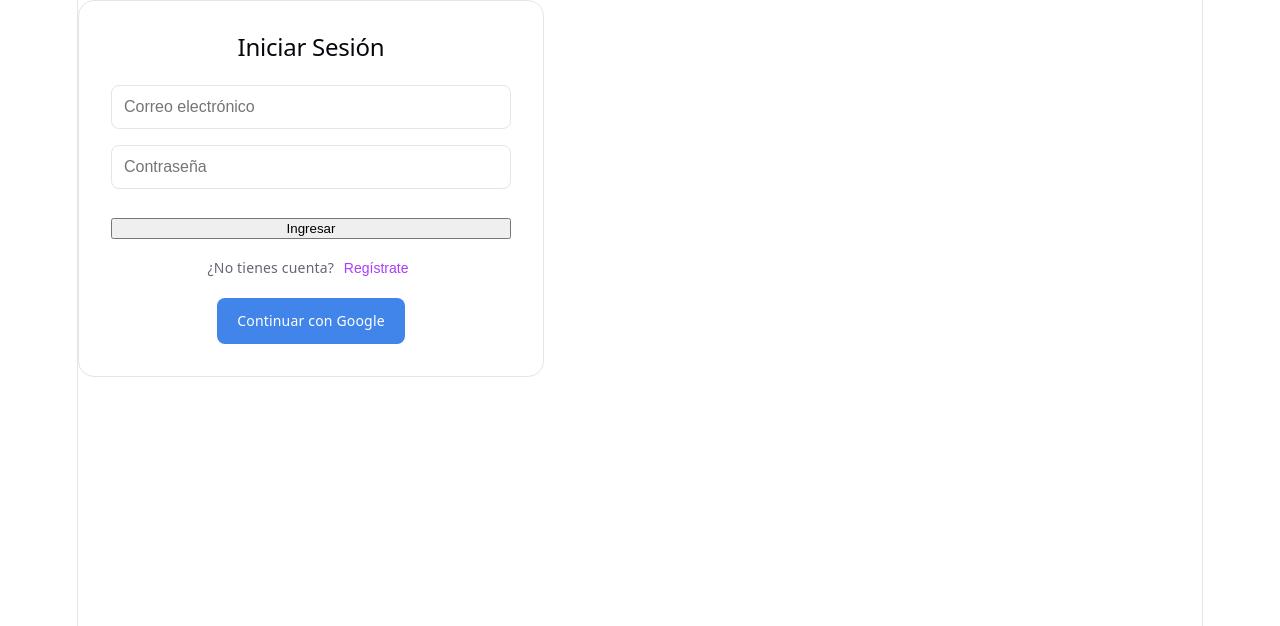
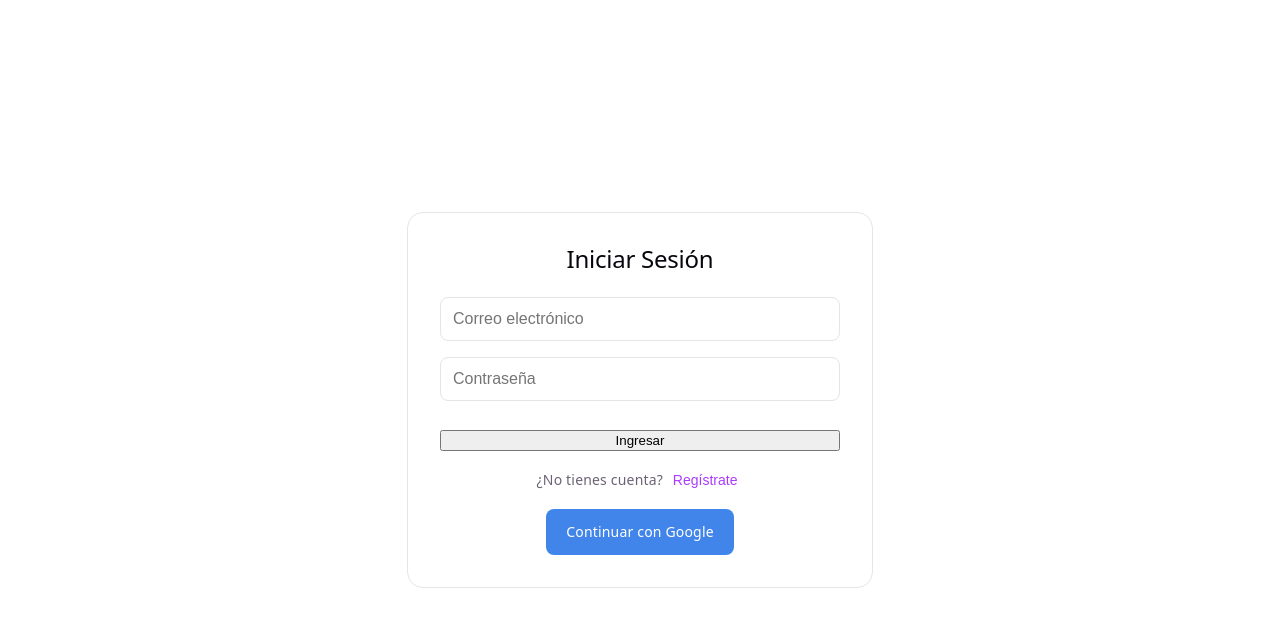
Before and after one commit to ARVIRZUZZTS/ToDoList, a React (Vite) app in the folder frontend/: page / in a window 1280 px wide. Shown: the top 626 px of the page. Built offline with nearby package versions, Linux system fonts and the light colour scheme; no server answers.

Commit message:
fix del center de login y register

```diff
--- a/frontend/src/App.tsx
+++ b/frontend/src/App.tsx
@@ -9,7 +9,6 @@ import { Spinner } from './components/ui/Spinner';
 
 function App() {
   const { user, loading } = useAuth();
-  const [isLogin, setIsLogin] = useState(true);
 
   const path = window.location.pathname;
 
@@ -24,21 +23,36 @@ function App() {
     return <LoginSuccess />;
   }
 
-  if (path === '/register') {
+  const authContainerStyle = {
+    display: 'flex',
+    justifyContent: 'center',
+    alignItems: 'center',
+    minHeight: '100vh',
+    width: '100%',
+    position: 'fixed' as const,
+    top: 0,
+    left: 0,
+    right: 0,
+    bottom: 0,
+    background: 'var(--bg)',
+    margin: 0,
+    padding: 0,
+  };
+  if (!user && path !== '/register') {
     return (
-      <div className="auth-container">
-        <Register onSwitchToLogin={() => {
-          window.location.href = '/';
+      <div style={authContainerStyle}>
+        <Login onSwitchToRegister={() => {
+          window.location.href = '/register';
         }} />
       </div>
     );
   }
 
-  if (!user) {
+  if (path === '/register') {
     return (
-      <div className="auth-container">
-        <Login onSwitchToRegister={() => {
-          window.location.href = '/register';
+      <div style={authContainerStyle}>
+        <Register onSwitchToLogin={() => {
+          window.location.href = '/';
         }} />
       </div>
     );
```
